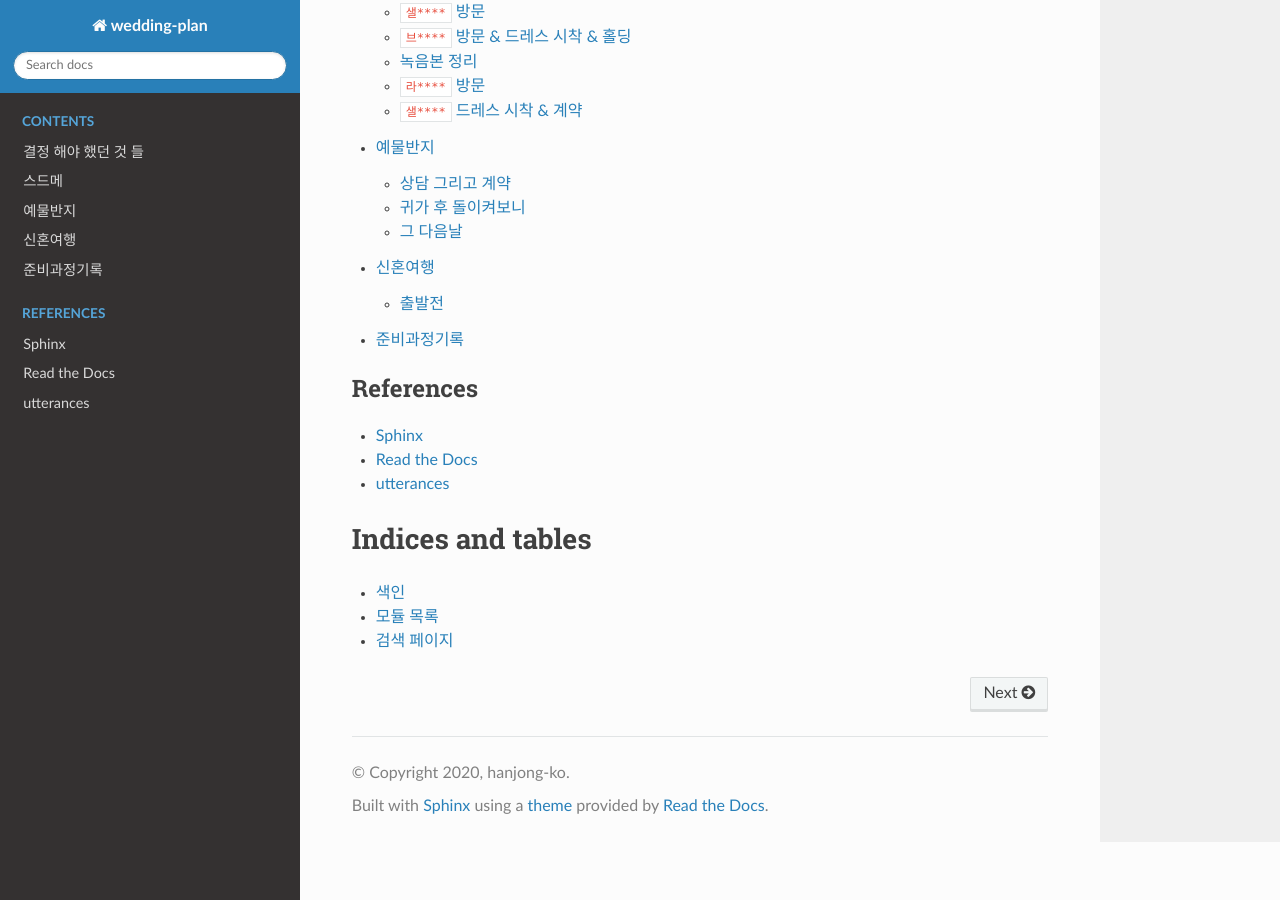
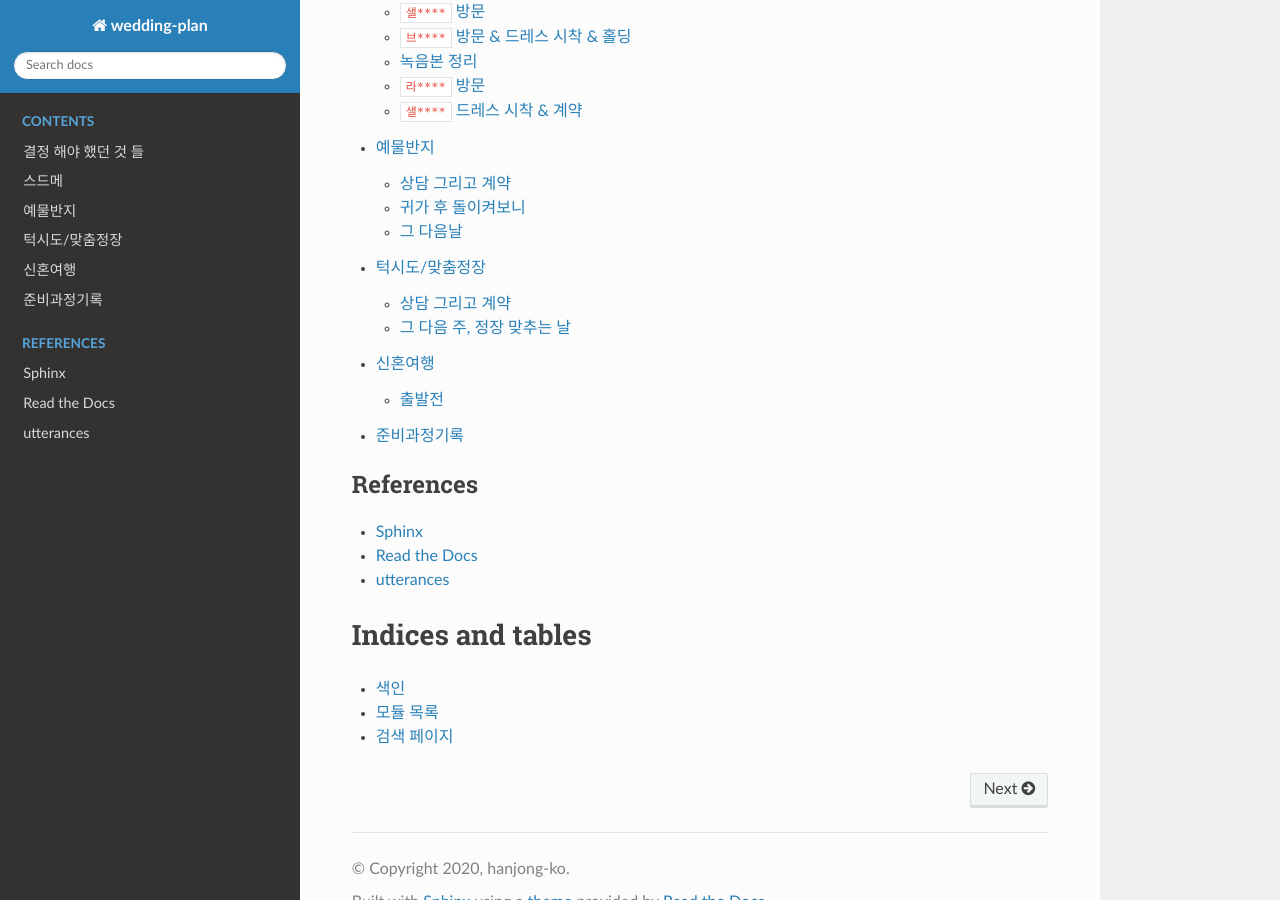
Before and after one commit to rino0601/hjk52knk, a Sphinx documentation site: the page built from docs/index.rst, in a window 1280 px wide and 900 px high, scrolled down 600 px. Built offline with Sphinx 7.4.7 and the Read the Docs theme 2.0.0, drawn with Linux system fonts in a browser that asks for light colours; comment, search, counter and statistics services are not loaded; some of the changed lines change nothing that is shown.

Commit message:
Add tailor.rst

```diff
--- a/docs/index.rst
+++ b/docs/index.rst
@@ -26,6 +26,7 @@ Welcome to wedding-plan's documentation!
    decision
    dress
    ring
+   tailor
    honeymoon/index
    plan/grantt
 
--- /dev/null
+++ b/docs/tailor.rst
@@ -0,0 +1,80 @@
+턱시도/맞춤정장
+================
+
+세 군데 들리고 고심 했던 스드메 때와는 달리 한번에 결정한 턱시도와 맞춤 정장
+예물 반지 때는 한번에 덜컥 골라서 아쉬움이 남았지만 정장은 계약 후 씁쓸한 뒷맛이 없었다.
+접객 차이, 금액 차이 인 것 같은 데 아직 턱시도만 고르고 맞춤 정장은 안 받아서 그런걸지도...?
+
+.. tip::
+
+   - 늘 그렇듯 녹음은 필수 입니다. 녹음 시간은 2시간 정도 찍혀있네요. 시간을 더 줄이긴 힘들겁니다.
+   - 대여만 하는 것은 되게 돈 아까울 것 같은 가격 정책을 보입니다. 턱시도 대여 1벌에 40만원, 70만원~ 맞춤정장 구매시 턱시도 3벌 무료 대여
+   - 만일 평일에 간다면 원 없이 입어 볼 수 있었을 것 같습니다. 주말에는 사람이 좀 있었네요
+   - 드레스랑 달리, 사진 찍는데 제한이 없습니다.
+
+
+
+
+상담 그리고 계약
+-----------------
+
+2020-03-29(일) 날짜로 ``샐****`` 제휴 업체인 ``찰****`` 업체에 예약. 예약 할 때, 오묘하게 기분 나쁜 통화 였던걸로 기억함.
+당일 2시에 방문해서 상담을 받았다. 가는 길에 대중교통을 이용 했는데 보름 전 예물 반지 고를때보다는 사람이 많았음.
+1호선을 앉아서 갈 수 없었다. 마스크 안 끼고 기침하는 사람은 없었지만, 코훌쩍이는 사람은 있었음
+
+가게에 입장하니, 남성분이 안내를 하며 간단한 설문지 작성을 부탁했다. 설문지 내용은 대략...
+
+- 신랑, 신부 연락처
+- 누구 소개?
+- 예식일, 예식장
+
+예물반지 때 보다 훨씬 부담이 덜 되는 설문지였다. 우리 예약은 2시였는데, 그 전에 이미 2팀이 와서 뭔가 하고 있었다.
+휴대폰 녹음은 입장하기 전에 이미 켜두었다.
+
+상담 해주시는 분이 명함을 건내는 것으로 상담이 시작 되었다. 직함은 본부장. 하지만 사장 느낌 나는 분 이었음.
+전화너머로 만날때는 진짜 별로인 사람이었는데, 대면하니까 직업이랑 잘 어울리는 사람이라는 인상을 받았음
+
+가격 정책에 대해서 듣고, 제휴 통해서 온 것에 대한 혜택을 듣고, 턱시도를 입어보는 시간을 가졌다.
+
+예약 안 하면 곤란할 것 같은 사업장 면적이었지만, 예약 없이 온 커플도 있긴 했다. (우리 다음에 1시간 쯤 지나서 왔다)
+기다리라고 하고 받긴 하다러, 하긴 마다할 이유가 없긴 하다.
+
+신랑이 워낙 정장 안 입던 사람이라 이거 저거 빈틈 투성이 였는데, 비웃거나 하지 않더라
+
+턱시도 바지를 입고, 복대 까지 하다가, 셔츠 사이즈가 좀 큰 것 같아서 하나 더 작은 사이즈로 다시 갈아입고 나오니
+먼저 우리를 상대하던 본부장은 먼저온 더 사람 많은 팀을 상대하러 갔고 진용진 닯은 더 젋은 사람이 우리를 응대하기 시작했다.
+재밌던 점은, 다시 바지와 복대를 입혀주면서 설명을 해주었는데 중년이었던 본부장이 하는 설명과 한 글자도 틀리지 않고 그대로 설명을 했다는 것.
+어느정도 까지 똑같은 멘트가 나오는지 신기해서 굳이 이미 들었다는 얘기는 하지 않았는데 정말 똑같았다.
+
+6벌 정도의 턱시도를 입어 보았다. 사진을 마음껏 찍을 수 있어서 좋았음
+
+.. figure:: placeholser
+   :alt: picture
+
+   적당히 편집해서 턱시도 입은 사진 올릴 것
+
+먼저 들었던 가격에 대한 얘기를 한번 더 듣고, 결정의 시간을 5~10분 정도 가짐.
+신랑은 턱시도가 너무 마음에 들어서 하고 싶어졌다. 그리고 가격도 예상했던 금액 범위였다. (예상은 80만원, 근거는 매형이 그 정도에 맞췄음)
+신부는 가족 프로모션을 하고 싶으나, 가족들이 프로모션의 존재에 대해서 모르기 때문에 지금 결정 할 수 없다고 생각 했다.
+
+직원에게 물어보니 시국탓에 원단이 공급이 수월하지 않아 하기로 했던걸 취소하는 것은 가능하나 안하기로 했던걸 추가 하는 건 어렵다고 했다.
+하여, 다음 주에 확정하기로하고, 우선은 1+1 프로모션으로 해두고, 턱시도 대여는 1+1이던, 신랑만 하던 할 것이기 때문에 촬영 2벌, 본식 1벌 대여하기로 함
+
+그 길로 계약서에 서명하고, 계약금으로서 70만원을 카드로 결제하고 나옴. 여기까지 ``2시간`` 소요.
+
+그 다음 주, 정장 맞추는 날
+-----------------------------
+
+2020-04-04(토) 오후 1시로 예약
+
+
+
+.. raw:: html
+
+   <script src="https://utteranc.es/client.js"
+        repo="rino0601/journal-preparing-wedding-of-rino-and-rethien"
+        issue-term="pathname"
+        theme="github-light"
+        crossorigin="anonymous"
+        async>
+   </script>
```
Also changed, not shown: 1 other file.
